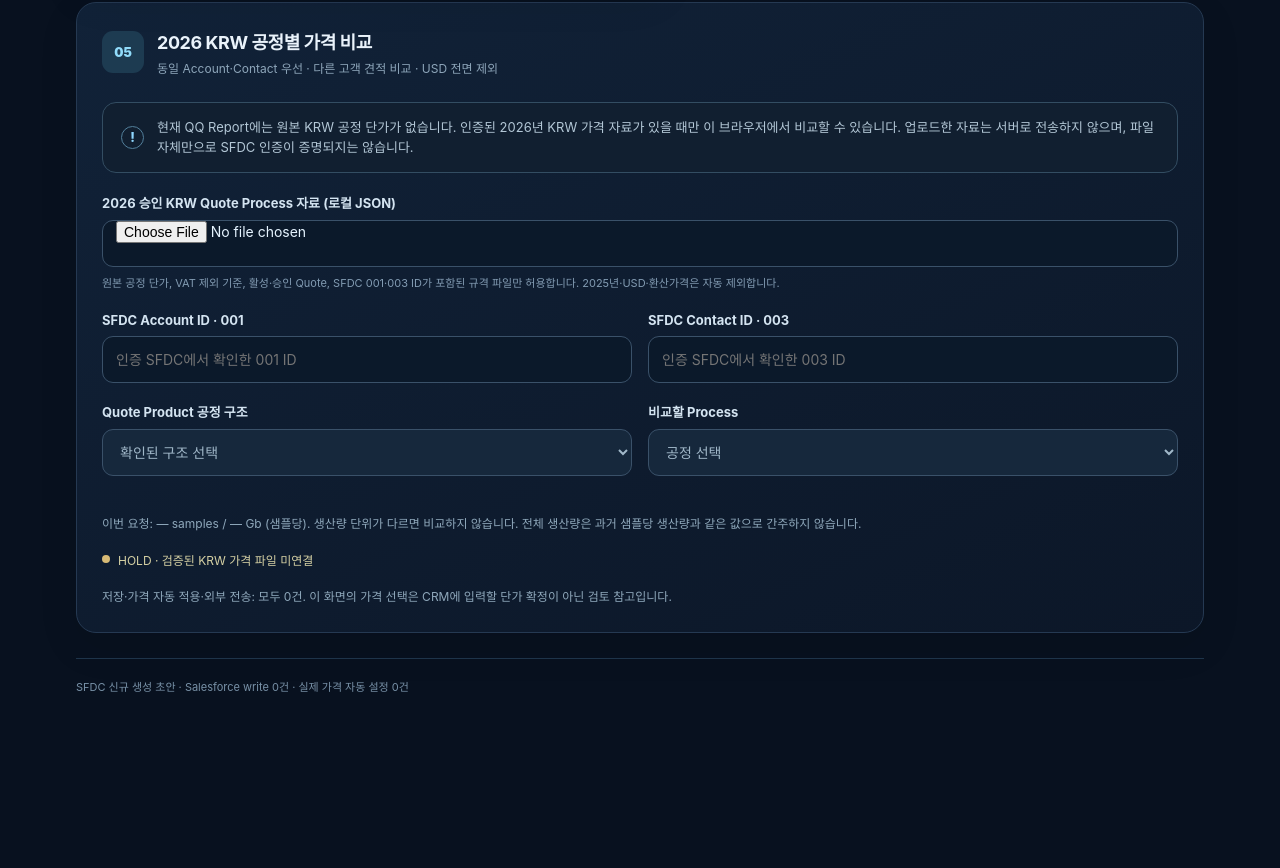
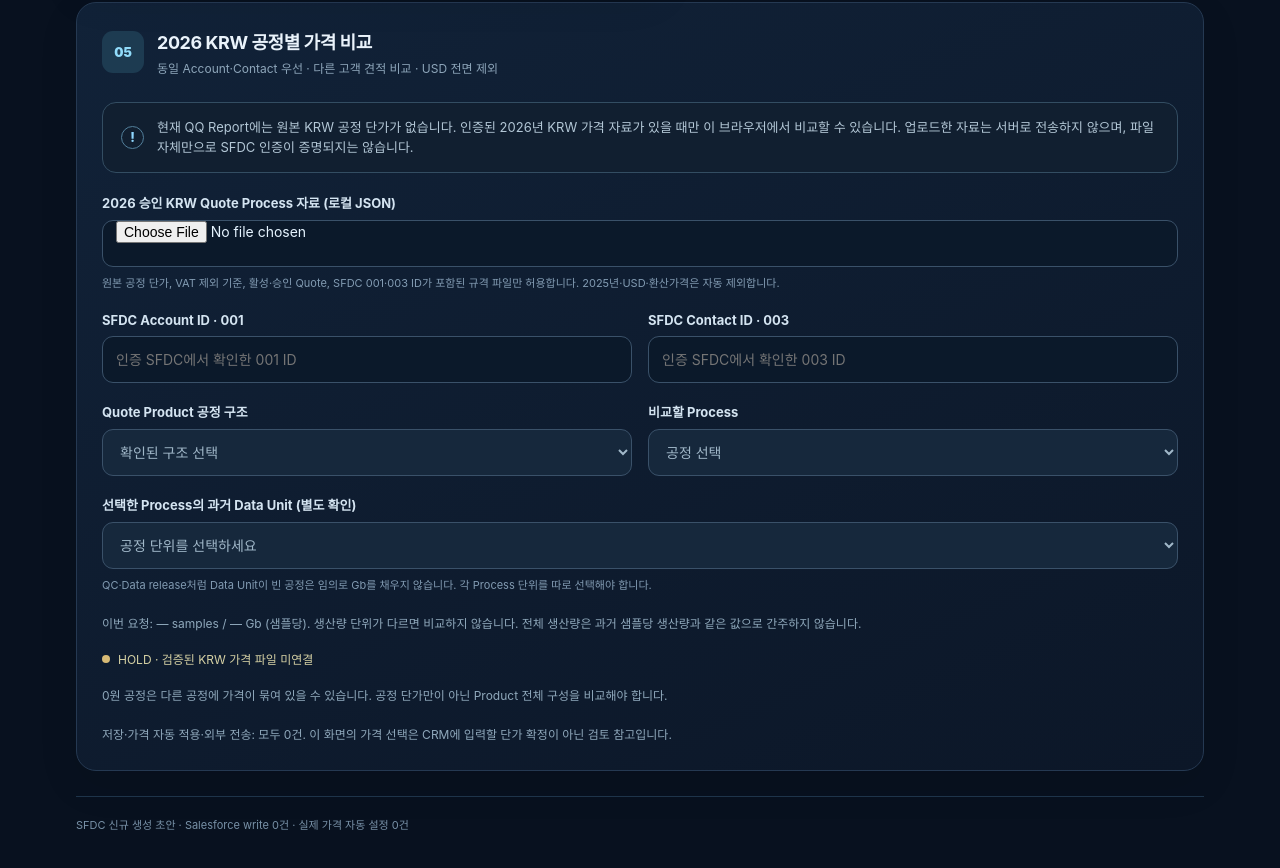
Before and after one commit to kimtk94/Codex, a Next.js app in the folder masteros/web/: page /sales/oppo-quote/new in a window 1280 px wide. Shown: the part 1479-2347 px from the top of the page. Before the commit the page ends 2307 px from the top, so only its background shows below. Built offline with nearby package versions, Linux system fonts and the light colour scheme.

Commit message:
Select each historical Process unit independently and preserve blank QC production units

```diff
--- a/masteros/web/app/sales/oppo-quote/new/KrwPricePanel.jsx
+++ b/masteros/web/app/sales/oppo-quote/new/KrwPricePanel.jsx
@@ -17,6 +17,7 @@ export default function KrwPricePanel({intake}){
  const [contactId,setContactId]=useState("");
  const [product,setProduct]=useState("");
  const [process,setProcess]=useState("");
+ const [selectedUnit,setSelectedUnit]=useState("");
  const [choice,setChoice]=useState(null);
  const products=useMemo(()=>{
   const map=new Map();
@@ -28,19 +29,23 @@ export default function KrwPricePanel({intake}){
   for(const r of source?.records||[])if(r.product_signature===product&&!map.has(r.process_id))map.set(r.process_id,r.process_name||"Process");
   return Array.from(map.entries());
  },[source,product]);
+ const availableUnits=useMemo(()=>[...new Set((source?.records||[])
+  .filter(r=>r.product_signature===product&&r.process_id===process)
+  .map(r=>r.data_unit))],[source,product,process]);
+ const effectiveUnit=availableUnits.length===1?availableUnits[0]:selectedUnit;
  const query=useMemo(()=>({
   account_id:accountId,contact_id:contactId,product_signature:product,process_id:process,
-  data_unit:intake.input.unit,
-  data_size:intake.input.production,
+  data_unit:effectiveUnit,
+  data_size:effectiveUnit==="NA"?"":intake.input.production,
   sample_quantity:Number(intake.input.samples),
   production_basis:intake.input.basis
- }),[accountId,contactId,product,process,intake.input.unit,intake.input.production,intake.input.samples,intake.input.basis]);
+ }),[accountId,contactId,product,process,effectiveUnit,intake.input.production,intake.input.samples,intake.input.basis]);
  const found=useMemo(()=>rankKrwPrices(source,query),[source,query]);
  const selected=choice?candidateSelection(intake,choice):null;
  const upload=async event=>{
   const file=event.currentTarget.files?.[0];
   event.currentTarget.value="";
-  setSource(null);setProduct("");setProcess("");setChoice(null);setNotice("");
+  setSource(null);setProduct("");setProcess("");setSelectedUnit("");setChoice(null);setNotice("");
   if(!file)return;
   if(file.size>2*1024*1024||!file.name.toLowerCase().endsWith(".json")){
    setNotice("JSON 형식, 2MB 이하 파일만 사용할 수 있습니다.");return;
@@ -90,7 +95,7 @@ export default function KrwPricePanel({intake}){
    <div className={styles.field}>
     <label htmlFor="krw-product">Quote Product 공정 구조</label>
     <select id="krw-product" value={product} disabled={!products.length}
-      onChange={e=>{setProduct(e.target.value);setProcess("");setChoice(null);}}>
+      onChange={e=>{setProduct(e.target.value);setProcess("");setSelectedUnit("");setChoice(null);}}>
      <option value="">확인된 구조 선택</option>
      {products.map(([id,label])=><option key={id} value={id}>{label} · {suffix(id)}</option>)}
     </select>
@@ -98,11 +103,20 @@ export default function KrwPricePanel({intake}){
    <div className={styles.field}>
     <label htmlFor="krw-process">비교할 Process</label>
     <select id="krw-process" value={process} disabled={!processes.length}
-     onChange={e=>{setProcess(e.target.value);setChoice(null);}}>
+     onChange={e=>{setProcess(e.target.value);setSelectedUnit("");setChoice(null);}}>
      <option value="">공정 선택</option>
      {processes.map(([id,label])=><option key={id} value={id}>{label} · {suffix(id)}</option>)}
     </select>
    </div>
+  </div>
+  <div className={styles.field}>
+   <label htmlFor="krw-process-unit">선택한 Process의 과거 Data Unit (별도 확인)</label>
+   <select id="krw-process-unit" value={effectiveUnit} disabled={!availableUnits.length}
+    onChange={e=>{setSelectedUnit(e.target.value);setChoice(null);}}>
+    {availableUnits.length!==1&&<option value="">공정 단위를 선택하세요</option>}
+    {availableUnits.map(u=><option key={u} value={u}>{u==="NA"?"원본 단위 미기재 (생산량 비교 불가)":u}</option>)}
+   </select>
+   <small>QC·Data release처럼 Data Unit이 빈 공정은 임의로 Gb를 채우지 않습니다. 각 Process 단위를 따로 선택해야 합니다.</small>
   </div>
   <div className={styles.footnote}>
    이번 요청: {intake.input.samples||"—"} samples / {intake.input.production||"—"} {intake.input.unit} ({intake.input.basis==="PER_SAMPLE"?"샘플당":"프로젝트 전체"}).
@@ -121,7 +135,7 @@ export default function KrwPricePanel({intake}){
       <span style={{fontSize:12,color:"#9bcce4"}}>{priceText(item.unit_price_krw)} KRW / 공정 단가</span>
      </div>
      <div className={styles.footnote} style={{marginTop:7}}>
-      {item.quote_id} · {item.created_date} · 생산량 {item.data_size} {item.data_unit} · 샘플 {item.sample_quantity}개
+      {item.quote_id} · {item.created_date} · 생산량 {item.data_size||"원본 미기재"} {item.data_unit==="NA"?"(단위 미기재)":item.data_unit} · 샘플 {item.sample_quantity}개
      </div>
      <div className={styles.footnote} style={{marginTop:5}}>
       생산량 일치: {item.size_match?"예":"아니오/확인 필요"} · 샘플 수 일치: {item.quantity_match?"예":"아니오"}
@@ -135,6 +149,7 @@ export default function KrwPricePanel({intake}){
    <pre>{JSON.stringify(selected,null,2)}</pre>
    <button type="button" className={styles.secondary} onClick={copy}>참고 견적 JSON 복사</button>
   </div>}
+  <div className={styles.footnote}>0원 공정은 다른 공정에 가격이 묶여 있을 수 있습니다. 공정 단가만이 아닌 Product 전체 구성을 비교해야 합니다.</div>
   <div className={styles.footnote}>저장·가격 자동 적용·외부 전송: 모두 0건. 이 화면의 가격 선택은 CRM에 입력할 단가 확정이 아닌 검토 참고입니다.</div>
  </section>;
 }
```
